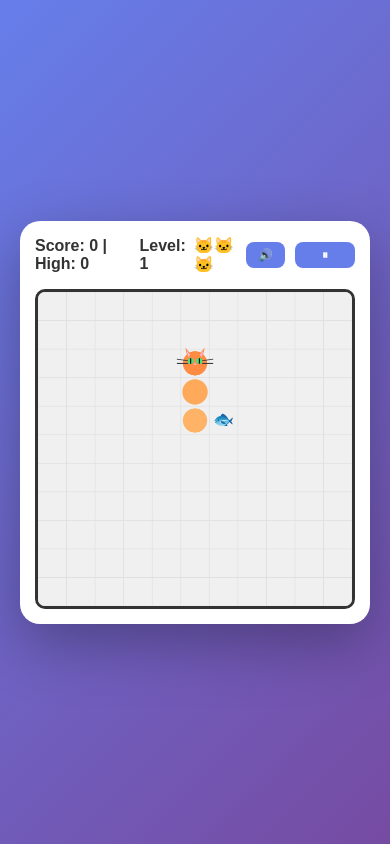
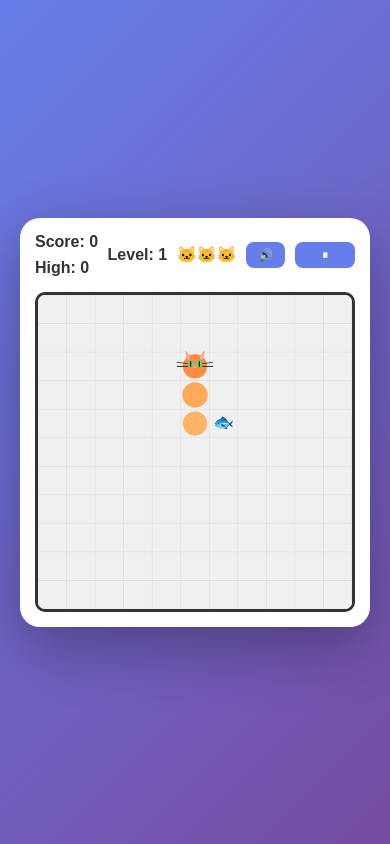
Before and after one commit to cs9000/kittycade, a plain HTML site: page index.html in a window 390 px wide. Both pictures are taken after a click on the button "Normal". Drawn offline with Linux system fonts and the light colour scheme.

Commit message:
Removed pipe and adjusted layout on phone and spacing of scores everywhere

```diff
--- a/index.html
+++ b/index.html
@@ -10,7 +10,7 @@
     <div id="main-content-wrapper">
         <div id="gameContainer">
             <div id="ui">
-                <div id="score"></div>
+                <div id="score"><span></span><span></span></div>
                 <div id="level">Level: 1</div>
                 <div id="lives">Lives: 🐱🐱🐱</div>
                 <div id="controls">
--- a/main.js
+++ b/main.js
@@ -340,7 +340,8 @@ window.togglePause = function() {
 }
 
 function updateUI() {
-    document.getElementById('score').textContent = `Score: ${game.score} | High: ${game.highScore}`;
+    document.getElementById('score').children[0].textContent = `Score: ${game.score}`;
+    document.getElementById('score').children[1].textContent = `High: ${game.highScore}`;
     document.getElementById('level').textContent = `Level: ${game.level}`;
     document.getElementById('lives').textContent = `${'🐱'.repeat(Math.max(0, game.lives))}`;
 }
--- a/style.css
+++ b/style.css
@@ -27,6 +27,10 @@ body {
     font-size: 16px;
     font-weight: bold;
     color: #333;
+}
+#score {
+    display: flex;
+    gap: 0.5em;
 }
 #controls { display: flex; gap: 10px; }
 button {
@@ -151,6 +155,10 @@ button:hover { background: #5568d3; }
     #gameContainer { padding: 15px; }
     #ui { font-size: 14px; }
     button { padding: 6px 12px; font-size: 12px; }
+    #score {
+        display: flex;
+        flex-direction: column;
+    }
 }
 
 /* D-pad and responsive layout styles */
```
